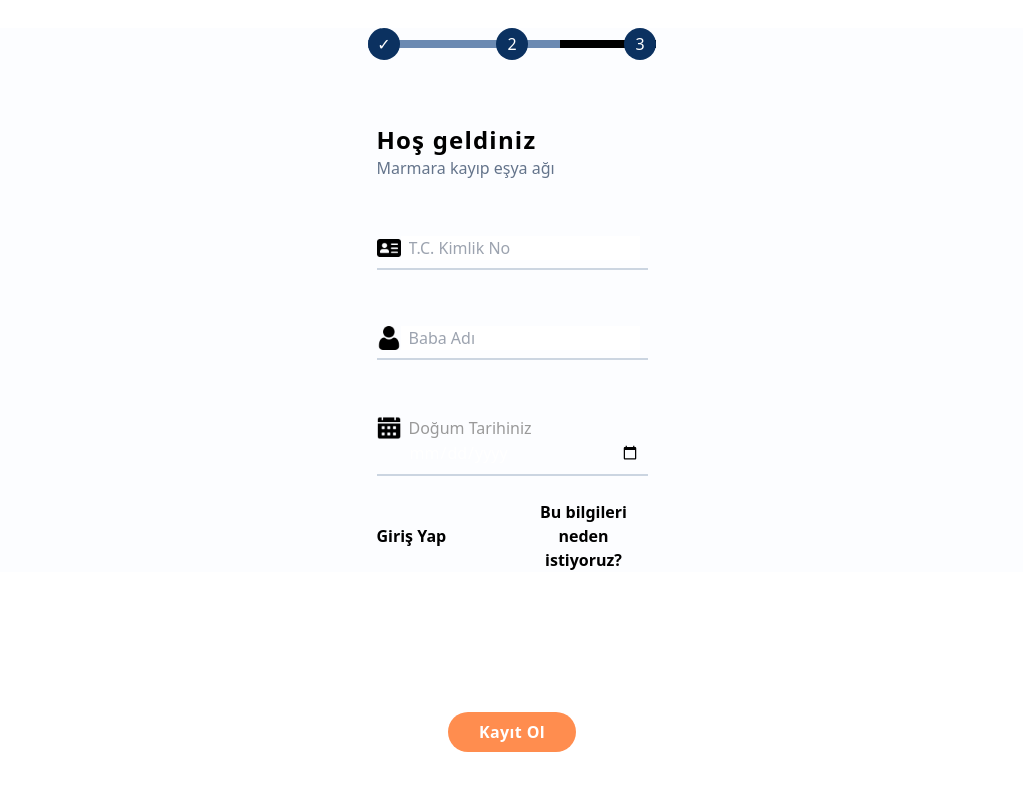
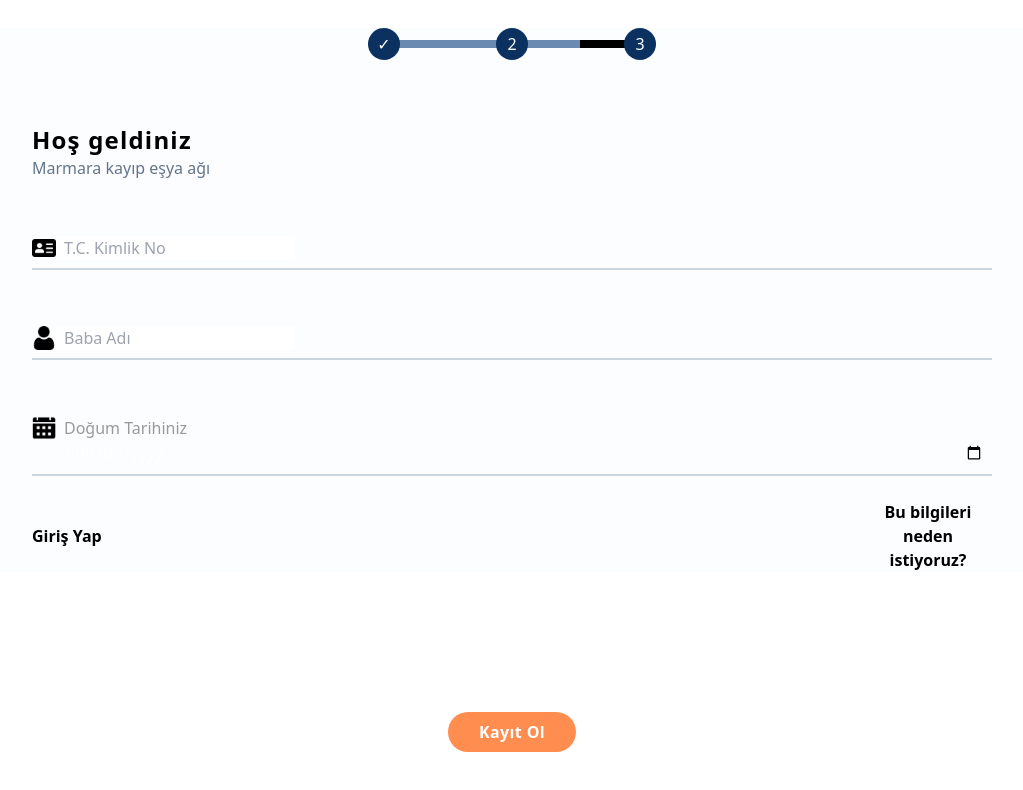
Before and after one commit to muratcankargi/marmara-kodlama, a React (Create React App) app in the folder marmaraFrontend/frontend/: page /signup in a window 1280 px wide. Shown: the top 790 px of the page, without its empty margins (128-1151 px from the left). Built offline with nearby package versions, Linux system fonts and the light colour scheme.

Commit message:
create CenteredContainer & fix progress bar overflow & fix layout issue on signin page

```diff
--- a/marmaraFrontend/frontend/src/components/App.jsx
+++ b/marmaraFrontend/frontend/src/components/App.jsx
@@ -32,7 +32,7 @@ function App() {
       progressBarStyles.circles[2] = "3";
       break;
     case "/createprofile":
-      progressBarStyles.width = "w-72";
+      progressBarStyles.width = "w-64";
       progressBarStyles.circles[0] = "✓";
       progressBarStyles.circles[1] = "✓";
       progressBarStyles.circles[2] = "3";
--- a/marmaraFrontend/frontend/src/components/Pages/SignInPage.jsx
+++ b/marmaraFrontend/frontend/src/components/Pages/SignInPage.jsx
@@ -4,11 +4,11 @@ import IntroText from "../Utilities/IntroText";
 import CustomLink from "../CustomLink";
 import RouterButton from "../RouterButton";
 import { Link } from "react-router-dom";
+import CenteredContainer from "../Utilities/CenteredContainer";
 
 function SignInPage() {
   return (
-    <div className="w-full h-full flex justify-center">
-      <div>
+    <CenteredContainer>
       <IntroText
         mainText="Tekrar hoş geldiniz"
         fadedText="Marmara kayıp eşya ağı"
@@ -31,11 +31,10 @@ function SignInPage() {
         </Link>
         <CustomLink text="Şifremi Unuttum" />
       </div>
-        <div className="absolute bottom-12 left-0 right-0  w-full flex justify-center items-center mt-20">
+      <div className="absolute bottom-12 left-0 right-0  w-full flex justify-center items-center ">
         <RouterButton to="/createprofile" text="Giriş Yap" />
       </div>
-      </div>
-    </div>
+    </CenteredContainer>
   );
 }
 
--- a/marmaraFrontend/frontend/src/components/Pages/SignUpPage.jsx
+++ b/marmaraFrontend/frontend/src/components/Pages/SignUpPage.jsx
@@ -4,11 +4,11 @@ import IntroText from "../Utilities/IntroText";
 import RouterButton from "../RouterButton";
 import CustomLink from "../CustomLink";
 import { Link } from "react-router-dom";
+import CenteredContainer from "../Utilities/CenteredContainer";
 
 function SignUpPage() {
   return (
-    <div className="w-full h-full flex justify-center">
-      <div>
+    <CenteredContainer>
       <IntroText mainText="Hoş geldiniz" fadedText="Marmara kayıp eşya ağı" />
       <Input
         src="/images/id-card.png"
@@ -28,17 +28,16 @@ function SignUpPage() {
         type="Date"
         placeholder="Doğum Tarihiniz"
       />
-        <div className="flex w-full justify-between items-center  mt-6">
+      <div className="flex w-full justify-between items-center mt-6">
         <Link to="/signin">
           <CustomLink text="Giriş Yap" />
         </Link>
         <CustomLink text="Bu bilgileri neden istiyoruz?" />
       </div>
-        <div className="absolute bottom-12 left-0 right-0 w-full flex justify-center items-center mt-20">
+      <div className="absolute bottom-12 left-0 right-0 w-full flex justify-center items-center ">
         <RouterButton to="/createprofile" text="Kayıt Ol" />
       </div>
-      </div>
-    </div>
+    </CenteredContainer>
   );
 }
 
--- a/marmaraFrontend/frontend/src/components/ProgressBar/ProgressBar.jsx
+++ b/marmaraFrontend/frontend/src/components/ProgressBar/ProgressBar.jsx
@@ -20,7 +20,7 @@ function ProgressBar(props) {
         <ProgressBarCircle content={circles?.[1] ?? "2"} />
         <ProgressBarLineSpaceHolder />
         <ProgressBarCircle content={circles?.[2] ?? "3"} />
-        <ProgressBarLine width="w-full" bgColor="bg-black" />
+        <ProgressBarLine width="w-[90%]" bgColor="bg-black" />
         <ProgressBarLine width={width ?? "w-20"} bgColor="bg-primary-200" />
       </div>
     </div>
--- a/marmaraFrontend/frontend/src/components/ProgressBar/ProgressBarLine.jsx
+++ b/marmaraFrontend/frontend/src/components/ProgressBar/ProgressBarLine.jsx
@@ -1,10 +1,9 @@
 import React from "react";
 
-// Width'i değiştirdiğin zaman ilerleyen mavi çizgi
 function ProgressBarLine(props) {
   return (
     <div
-      className={`transition-all duration-700 absolute  left-0 ${props.width} h-2 ${props.bgColor}`}
+      className={`transition-all duration-700 absolute left-5 ${props.width} h-2 ${props.bgColor}`}
     ></div>
   );
 }
--- /dev/null
+++ b/marmaraFrontend/frontend/src/components/Utilities/CenteredContainer.jsx
@@ -0,0 +1,13 @@
+import React from "react";
+
+// Hem signInPage hem de SignUpPage de kullanıldığı için oluşturdum
+// büyük ihtimal createProfile de de benzer bi şey kullanılacak
+function CenteredContainer(props) {
+  return (
+    <div className="w-full h-full flex justify-center">
+      <div className="w-3/4">{props.children}</div>
+    </div>
+  );
+}
+
+export default CenteredContainer;
```
Lines whose indentation alone changed are shown as unchanged.
